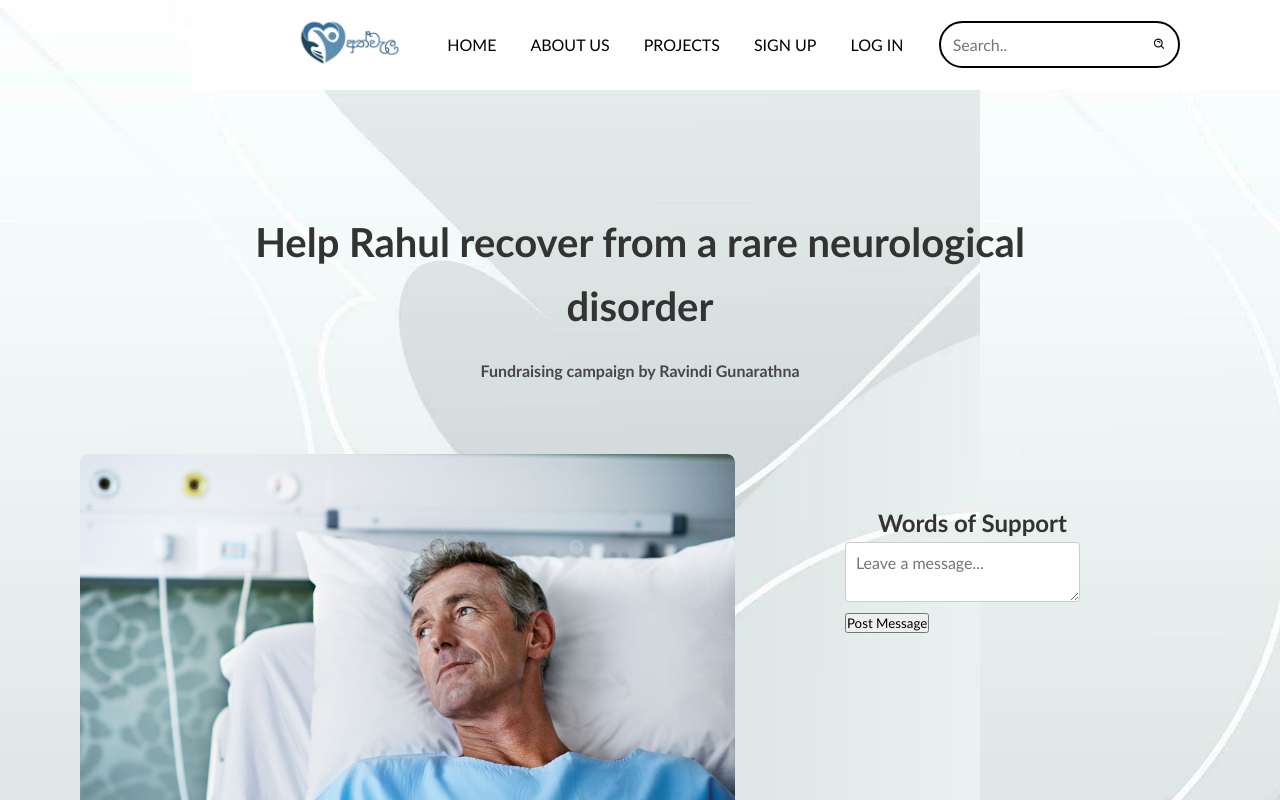
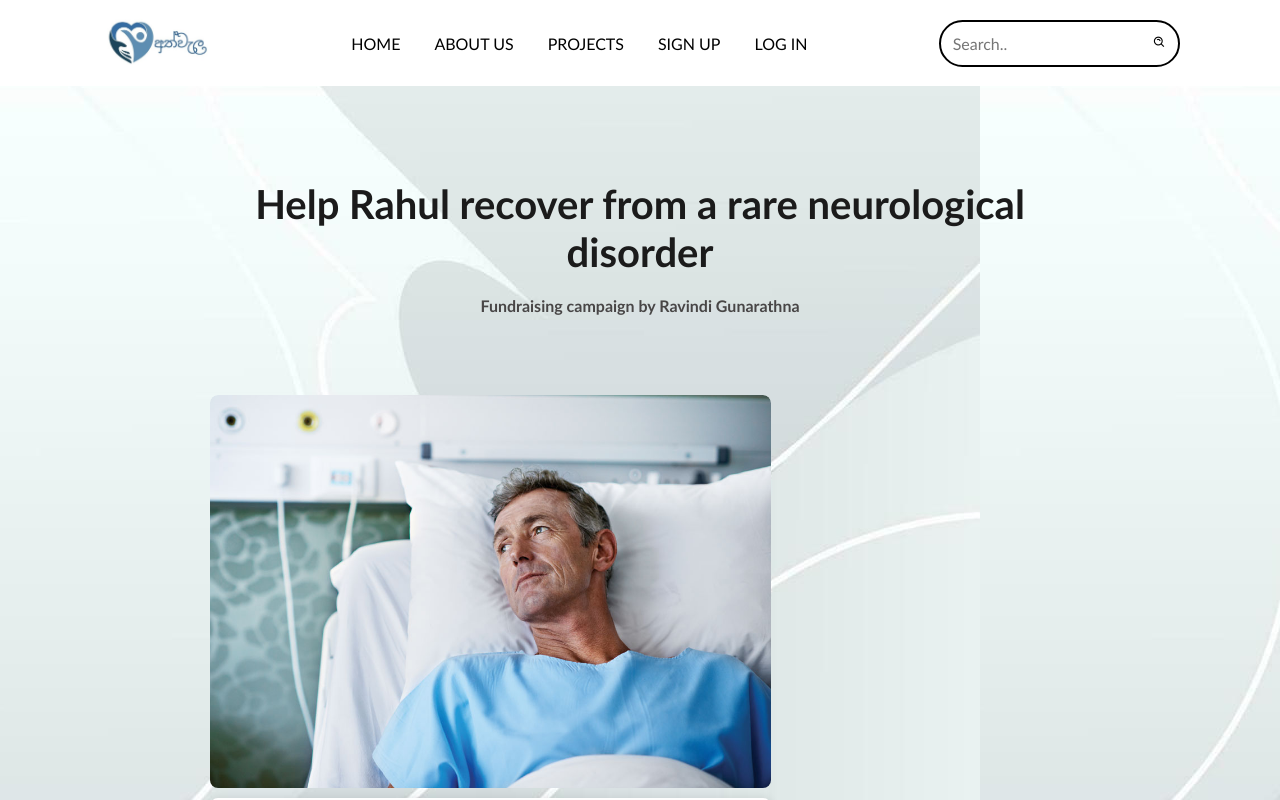
Before and after one commit to Ravindi123/athwela, a React (Create React App) app: page / in a window 1280 px wide. Built offline with nearby package versions, Linux system fonts and the light colour scheme; no server answers.

Commit message:
don't know

```diff
--- a/src/pages/project.js
+++ b/src/pages/project.js
@@ -53,11 +53,12 @@ const Project = () => {
     });
 
     return (
-        <div className={styles.container}>
+        <section>
             <section className={styles.heading}>
                 <h1>Help Rahul recover from a rare neurological disorder <i className={`${styles.fas} ${styles.fa_check_circle}`}></i></h1>
                 <p><b>Fundraising campaign by Ravindi Gunarathna</b></p>
             </section>
+            <div className={styles.container}>
                 <div className={styles.middle}>
                     <div className={styles.project}>
                         <div className={styles.carousel}>
@@ -93,14 +94,14 @@ const Project = () => {
                             </div>
                         </div>
                     </div>
-                <section className={styles.comments_section}>
+                    <div className={styles.comments_section}>
                         <h2>Words of Support</h2>
                         <div className={styles.comment_form}>
                             <textarea placeholder="Leave a message..." id="commentInput"></textarea>
                             <button onClick={addComment}>Post Message</button>
                         </div>
                         <div className={styles.comments_list} id="commentsList"></div>
-                </section>
+                    </div>
                 </div>
                 <div className={styles.donation_box}>
                     <h1>LKR.200,000.00</h1>
@@ -118,6 +119,7 @@ const Project = () => {
                     </button>
                 </div>
             </div>
+        </section>
     );
 }
 
--- a/src/pages/userProfile.js
+++ b/src/pages/userProfile.js
@@ -1,43 +1,78 @@
-import React from 'react';
+import React, { useEffect, useState } from 'react';
 import '../styles/userProfile.css';
+import { auth, db } from '../firebase';
+import { getDoc, doc } from 'firebase/firestore';
+import { toast } from 'react-toastify';
 
 const UserProfile = () => {
+    const [userDetails, setUserDetails] = useState(null);
+
+    const fetchUserDetails = async () => {
+        auth.onAuthStateChanged(async (user) => {
+            if (user) {
+                try {
+                    const docRef = doc(db, 'users', user.uid);
+                    const docSnap = await getDoc(docRef);
+                    if (docSnap.exists()) {
+                        setUserDetails(docSnap.data());
+                    } else {
+                        toast.error('User not found');
+                    }
+                } catch (error) {
+                    console.error('Error fetching user details:', error);
+                    toast.error('Failed to fetch user details');
+                }
+            } else {
+                toast.error('No user is logged in');
+            }
+        });
+    };
+
+    useEffect(() => {
+        fetchUserDetails();
+    }, []);
+
+    async function handleLogout() {
+        try {
+            await auth.signOut();
+            window.location.href = '/home';
+            toast.success('Logged out successfully');
+        } catch (error) {
+            console.error('Error logging out:', error);
+
+            toast.error('Failed to log out');
+        }
+    };
+
     return (
         <section>
             <h1 className="dashboard_heading">My Dashboard</h1>
+            {userDetails ? (
                 <div className="main_content">
-            {/* <div className="dashboard_wrapper"> */}
                     <section className="left_panel">
                         <div className="profile_container">
                             <div className="profile_picture">
                                 <img src="profile_pic.jpg" alt="Profile" />
                             </div>
-                        <p className="name_of_user">RITHVIK RAJ</p>
+                            <p className="name_of_user">{userDetails.name}</p>
                             <hr className="styled_line" />
                             <div className="profile_content">
                                 <p className="info_title">Name</p>
-                            <p className="info">13/01/1998</p>
+                                <p className="info">{userDetails.name}</p>
                             </div>
-                        <hr className="styled-line" />
+                            <hr className="styled_line" />
                             <div className="profile_content">
                                 <p className="info_title">Contact Number</p>
-                            <p className="info">0773452769</p>
+                                <p className="info">{userDetails.mobile}</p>
                             </div>
-                        <hr className="styled-line" />
+                            <hr className="styled_line" />
                             <div className="profile_content">
                                 <p className="info_title">Email address</p>
-                            <p className="info">rithvik@gmail.com</p>
+                                <p className="info">{userDetails.email}</p>
                             </div>
                             <hr className="styled_line" />
-                        {/* <div className="profile_content">
-                            <p className="info_title">Residence</p>
-                            <p className="info">
-                                43,<br />3rd Lane,<br />Kawdana Road,<br />Dehiwela
-                            </p>
-                        </div> */}
-                        {/* <hr className="styled_line" /> */}
                             <div className="logout_edit">
-                            <button className="logout_button">Log Out</button>
+                                <button className="logout_button" onClick ={handleLogout}>Log Out</button>
                                 <button className="edit_button">Edit</button>
                             </div>
                         </div>
@@ -55,17 +90,10 @@ const UserProfile = () => {
                             <div className="chart">
                                 <canvas id="donationChart"></canvas>
                             </div>
-
                         </div>
                     </section>
-
                     <section className="right_panel">
-
-            {/* </div> */}
-
-            {/* <section className="donation_history"> */}
                         <h2>Donation History</h2>
-
                         <div className="donation_made">
                             <img src="boy.jpg" alt="Trey's Surgery" className="donation_project_image" />
                             <div className="donation_project_info">
@@ -76,7 +104,6 @@ const UserProfile = () => {
                                 </div>
                             </div>
                         </div>
-
                         <div className="donation_made">
                             <img src="EldersHome.jpg" alt="Sahana Udaya Elders Home" className="donation_project_image" />
                             <div className="donation_project_info">
@@ -87,7 +114,6 @@ const UserProfile = () => {
                                 </div>
                             </div>
                         </div>
-
                         <div className="donation_made">
                             <img src="oldman.jpg" alt="Sinusitis Surgery" className="donation_project_image" />
                             <div className="donation_project_info">
@@ -98,9 +124,11 @@ const UserProfile = () => {
                                 </div>
                             </div>
                         </div>
-            {/* </section> */}
                     </section>
                 </div>
+            ) : (
+                <p>Loading...</p>
+            )}
         </section>
     );
 };
--- a/src/styles/project.module.css
+++ b/src/styles/project.module.css
@@ -1,119 +1,3 @@
-* {
-    font-family: calibri;
-    margin: 0;
-    padding: 0;
-    box-sizing: border-box;
-    scroll-padding-top: 4rem;
-    scroll-behavior: smooth;
-    list-style: none;
-    text-decoration: none;
-}
-
-:root {
-    --main-color: #5b85b6;
-    --secondary-color: black;
-    --text-color: #1b1b1b;
-    --bg-color: #fff;
-
-    --box-shadow: 2px 2px 10px 14px rgb(14 55 54 / 15%)
-}
-
-/* General Styles */
-body {
-    font-family: Arial, sans-serif;
-    margin: 0;
-    padding: 0;
-    background-color: #f1f1f1;
-    color: #333;
-    line-height: 1.6;
-}
-
-header {
-    position: fixed;
-    width: 85%;
-    top: 0;
-    right: 0;
-    z-index: 1000;
-    display: flex;
-    justify-content: space-between;
-    align-items: center;
-    padding: 18px 100px;
-    background: var(--bg-color);
-    transition: 0.5s linear;
-}
-
-#menu_icon {
-    color: var(--bg-color);
-    font-size: 24px;
-    z-index: 100001;
-    cursor: pointer;
-    display: none;
-}
-
-
-.logo img {
-    width: 120px;
-}
-
-.navbar {
-    display: flex;
-}
-
-.navbar a {
-    padding: 8px 17px;
-    color: var(--secondary-color);
-    font-size: 1rem;
-    text-transform: uppercase;
-    font-weight: 500;
-}
-
-.navbar a:hover {
-    background-color: var(--main-color);
-    border-radius: 0.2rem;
-    transition-property: background-color;
-    transition-duration: 0.5s;
-    transition-timing-function: linear;
-
-}
-
-.search_container {
-    display: flex;
-    align-items: center;
-    border: 2px solid var(--secondary-color);
-    border-radius: 24px;
-    padding: 4px;
-    background-color: white;
-}
-
-#search_input {
-    border: none;
-    outline: none;
-    padding: 8px;
-    border-radius: 24px 0 0 24px;
-    font-size: 16px;
-    width: 200px;
-}
-
-#search_btn {
-    background-color: white;
-    border: none;
-    cursor: pointer;
-    padding: 8px;
-    border-radius: 50%;
-}
-
-.search_container i {
-    color: var(--secondary-color);
-}
-
-#search_btn:hover {
-    background-color: var(--main-color);
-}
-
-.container {
-    padding: 80px;
-    background-image: url(/public/about_background.jpg);
-}
 
 /* Heading Section */
 .heading h1 {
@@ -130,13 +14,23 @@ header {
     color: #484646;
 }
 
+.container {
+    display: flex;
+    padding: 0 100px 100px 100px;
+    align-items: center;
+    margin-bottom: 20px;
+}
+
+
 /* Middle Section */
 .middle {
-    max-width: 1300px;
-    margin: 0 auto;
+
+    margin: 0 ;
     display: flex;
-    justify-content: space-between;
-    align-items: flex-start;
+    /* justify-content: space-between; */
+    flex-direction: column;
+    width: 70%
+    /* align-items:center; */
 }
 
 .project {
@@ -144,7 +38,8 @@ header {
     flex-direction: column;
     flex: 1 1 70%;
     margin-bottom: 10px;
-    padding-right: 10px;
+    padding: 10px;
+
 }
 
 .story_updates {
@@ -266,7 +161,7 @@ header {
 }
 
 /* Donation Box */
-.donation-box {
+.donation_box {
     flex: 1 1 30%;
     background-color: #fff;
     padding: 20px;
@@ -277,21 +172,21 @@ header {
 
 }
 
-.donation-box h1 {
+.donation_box h1 {
     font-size: 36px;
     margin-bottom: 10px;
     text-align: center;
     color: #0b5387;
 }
 
-.donation-box p {
+.donation_box p {
     text-align: center;
     margin-bottom: 20px;
     font-size: 16px;
     color: #5d5b5b;
 }
 
-.donation-box button {
+.donation_box button {
     display: block;
     width: 100%;
     padding: 10px;
@@ -303,7 +198,7 @@ header {
     transition: background-color 0.3s ease;
 }
 
-.donation-box .donate {
+.donation_box .donate {
     background-color: #0b5387;
     color: #fff;
     border: none;
@@ -311,13 +206,13 @@ header {
 }
 
 
-.donation-box .share {
+.donation_box .share {
     background-color: #fff;
     color: #0b5387;
     border-color: #0b5387;
 }
 
-.progress-bar {
+.progress_bar {
     width: 100%;
     background-color: #a0a0a0;
     border-radius: 5px;
@@ -330,35 +225,35 @@ header {
     background-color: #0b5387;
 }
 
-.donation-box button:hover {
+.donation_box button:hover {
     transform: scale(1.05);
 }
 
-.donation-box .status {
+.donation_box .status {
     font-size: 14px;
     color: #0b5387;
     text-align: right;
 }
 
 /* Comments Section */
-.comments-section {
+.comments_section {
     flex: 1 1 100%;
     background-color: #fff;
     padding: 20px;
     box-shadow: 0 0 10px rgba(0, 0, 0, 0.1);
     border-radius: 8px;
-    margin-top: 20px;
+    margin: 12px;
 
 }
 
-.comments-section h2 {
+.comments_section h2 {
     font-size: 24px;
     margin-bottom: 20px;
     color: #333;
     text-align: center;
 }
 
-.comment-form textarea {
+.comment_form textarea {
     width: calc(100% - 20px);
     padding: 10px;
     margin-bottom: 10px;
@@ -368,7 +263,7 @@ header {
     resize: none;
 }
 
-.comment-form button {
+.comment_form button {
     background-color: #0b5387;
     color: #fff;
     padding: 10px 20px;
@@ -379,11 +274,11 @@ header {
     transition: background-color 0.3s ease;
 }
 
-.comment-form button:hover {
+.comment_form button:hover {
     background-color: #0056b3;
 }
 
-.comments-list {
+.comments_list {
     padding-top: 20px;
     border-top: 1px solid #ccc;
 }
```
Lines whose indentation alone changed are shown as unchanged.
